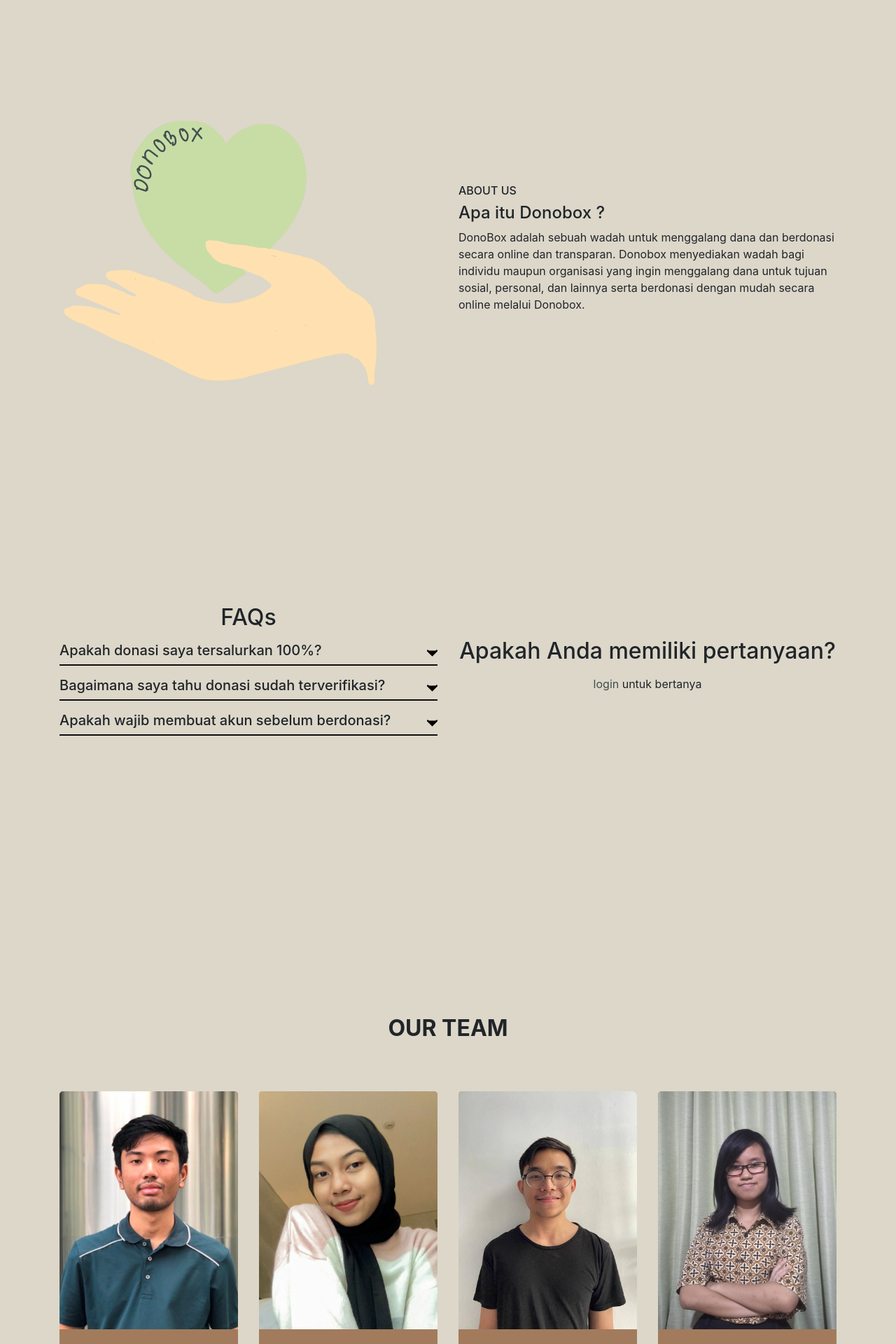
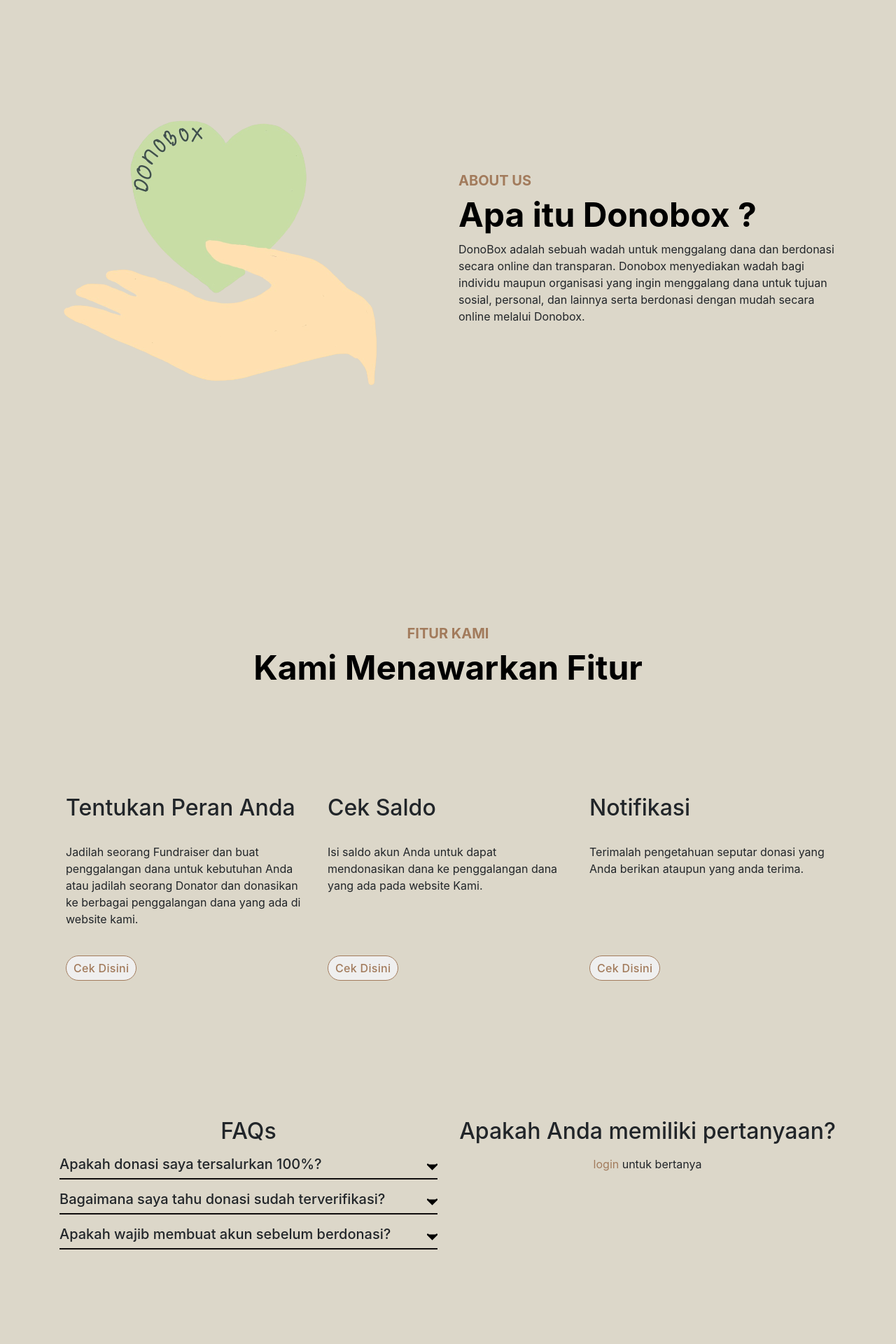
Before and after one commit to tsanny/DonoBox, a Django app: page /homepage/ in a window 1280 px wide. Shown: the part 837-2757 px from the top of the page at 70% size. Run offline with Django 4.2, Linux system fonts and the light colour scheme; data that the repository does not hold is empty; some libraries are stand-ins or nearby versions.

Commit message:
homepage terbaru udah selesai tinggal kalian sambungin

```diff
--- a/homepage/static/css/homepage.css
+++ b/homepage/static/css/homepage.css
@@ -61,6 +61,37 @@
     align-items: center;
 
 }
+
+/*
+---------------------------------------------
+Services Style
+---------------------------------------------
+*/
+
+.fitur {
+  padding-top: 130px;
+}
+/* Header service atau fitur */
+.fitur .section-heading {
+  text-align: center;
+  margin-bottom: 8px;
+}
+.section-heading h6 {
+  font-weight: 700;
+  color: rgb(162, 123, 92);
+  font-size: 20px;
+}
+.section-heading h4 {
+  font-weight: 700;
+  color: #000;
+  font-size: 48px;
+}
+#card-fitur {
+  border-radius: 20px;
+  width: 360px;
+}
+
+
 
 #pertanyaan {
    background-color: rgb(220, 215, 201);
@@ -174,7 +205,7 @@
 }
 
 
-  @media only screen and (max-width: 202px) {
+  @media only screen and (max-width: 600px) {
     .header-area .main-nav .logo h4 {
       font-size: 20px;
     }
@@ -187,7 +218,7 @@
     }
 
     .main-banner .right-image {
-      margin: 30px auto 0px auto;
+      margin: auto;
       text-align: center;
     }
 
--- a/homepage/templates/homepage.html
+++ b/homepage/templates/homepage.html
@@ -125,7 +126,63 @@
         </div>
       </div>
     </div>
-  </div>
+</div>
+
+<div id="fitur" class="fitur section">
+    <div class="container">
+        <div class="row">
+            <div class="col-lg-12">
+                <div class="section-heading  wow fadeInDown" >
+                    <h6>FITUR KAMI</h6>
+                    <h4>Kami Menawarkan Fitur</h4>
+                </div>
+            </div>
+            <div id="featured-3" class="container px-4 py-5">
+                <div class="row g-4 py-5 row-cols-1 row-cols-lg-3">
+                    <div id="card-fitur" class="feature col">
+                            <br>
+                            <br>
+                            <h2>Tentukan Peran Anda</h2>
+                            <br>
+                            <p>Jadilah seorang Fundraiser dan buat penggalangan dana untuk kebutuhan Anda atau jadilah seorang Donator dan donasikan ke berbagai penggalangan dana yang ada di website kami.</p>
+                            <br>
+                            <a href="#">
+                            <button font-family: 'Poppins';  background-color: #ffffff" type="button" class="submit">Cek Disini</button>
+                            </a>
+                    </div>
+                    <div id="card-fitur" class="feature col">
+                        <br>
+                        <br>
+                        <h2>Cek Saldo</h2>
+                        <br>
+                        <p>Isi saldo akun Anda untuk dapat mendonasikan dana ke penggalangan dana yang ada pada website Kami.</p>
+                            <br>
+                            <br>
+                            <br>
+                            <a href="#">
+                            <button font-family: 'Poppins'; background-color: #ffffff;" type="button" class="submit">Cek Disini</button>
+                            </a>
+
+                    </div>
+                    <div id="card-fitur" class="feature col">
+                        <br>
+                        <br>
+                        <h2>Notifikasi</h2>
+                        <br>
+                        <p>Terimalah pengetahuan seputar donasi yang Anda berikan ataupun yang anda terima.</p>
+                        <br>
+                        <br>
+                        <br>
+                        <br>
+                        <a href="#">
+                        <button font-family: 'Poppins'; background-color: #ffffff" type="button" class="submit">Cek Disini</button>
+                        </a>
+                    </div>
+                </div>
+            </div>
+        </div>
+    </div>
+</div>
 
 
 <div id="pertanyaan" class="pertanyaan section">
@@ -174,14 +231,12 @@
 
                     <div class="answer">
                         <p>
-
+                            Ya, Anda diwajibkan untuk membuat akun sebelum Anda mulai berdonasi
                         </p>
                     </div>
                 </div>
             </div>
             <div class="col-sm">
-                <br>
-                <br>
                 <h2><center>
                     Apakah Anda memiliki pertanyaan?
                 </center></h2>
@@ -193,8 +248,8 @@
                             {{form}}
                         </table>
                         <br>
-                        <button type="submit" id="kirim">Kirim</button>
-                        <a href="{% url 'homepage:list_pertanyaan' %}"><button type="button" id="lihat-pertanyaan">Lihat pertanyaan</button></a>
+                        <button type="submit" class="submit" id="kirim">Kirim</button>
+                        <a href="{% url 'homepage:list_pertanyaan' %}"><button type="button"  class="submit" id="lihat-pertanyaan">Lihat pertanyaan</button></a>
                         <br>
                         <br>
                     </center></form>
@@ -221,7 +276,7 @@
                     {% else %}
 
                     <!-- ini sambungin ke login -->
-                    <p style="font-size: 1.2rem; color: black;"><center><a href="#" style="color: rgb(63, 78, 79);">login</a> untuk bertanya
+                    <p style="font-size: 1.2rem; color: black;"><center><a href="#" style="color: rgb(162, 123, 92);">login</a> untuk bertanya
                         </center></p>
                     {% endif %}
                 </div>
--- a/homepage/urls.py
+++ b/homepage/urls.py
@@ -12,5 +12,4 @@
     path('home/', home, name='home'),
     path('faq_ajax/', faq_ajax, name='faq_ajax'),
     path('list_pertanyaan/', list_pertanyaan, name='list_pertanyaan'),
-
 ]
--- a/templates/base.html
+++ b/templates/base.html
@@ -2,7 +2,8 @@
 <!DOCTYPE html>
 <html lang="en">
 
-<head style="background-color: rgb(63, 78, 79);">
+
+<head>
   <meta charset="UTF-8">
   <meta name="viewport" content="width=device-width, initial-scale=1.0">
   <link rel="stylesheet" href="{% static 'css/style.css' %}">
@@ -121,7 +122,6 @@
               <a  href="#">Profile</a>
           </li>
           {% if user.is_authenticated %}
-
           <!-- sambungin ke login logout -->
               <li class="nav-item">
                   <a href="#"><button class="submit" type="submit">Logout</button></a>
@@ -158,16 +158,16 @@
           <div class="footer-col">
               <h4>CONTACT US</h4>
               <ul>
-                  <li style="list-style: none;"><a style="color: #bbbbbb;"><i id class="fa fa-envelope"></i> lalala@gmail.com</a></li>
+                  <li style="list-style: none;"><a style="color: #bbbbbb;"><i id class="fa fa-envelope"></i> Donobox@gmail.com</a></li>
                   <li style="list-style: none;"><a style="color: #bbbbbb;" ><i class="fa fa-phone"></i> 021-9272-8161</a></li>
               </ul>
           </div>
           <div class="footer-col">
               <h4>OUR SOCIAL MEDIA</h4>
               <ul>
-                  <li style="list-style: none;"><a style="color: #bbbbbb;"><i class="fab fa-facebook"></i> Lorem ipsum</a></li>
-                  <li style="list-style: none;"><a style="color: #bbbbbb;" ><i class="fab fa-instagram"></i> Lorem ipsum</a></li>
-                  <li style="list-style: none;"><a style="color: #bbbbbb;" ><i class="fab fa-twitter"></i> Lorem ipsum</a></li>
+                  <li style="list-style: none;"><a style="color: #bbbbbb;"><i class="fab fa-facebook"></i> Donobox</a></li>
+                  <li style="list-style: none;"><a style="color: #bbbbbb;" ><i class="fab fa-instagram"></i> @donobox_id</a></li>
+                  <li style="list-style: none;"><a style="color: #bbbbbb;" ><i class="fab fa-twitter"></i> @donobox_id</a></li>
               </ul>
           </div>
       </div>
```
Also changed, not shown: other parts of homepage/templates/homepage.html (+13 -12 lines), homepage/templates/form_pertanyaan.html (+24 -3 lines), homepage/views.py (line endings or trailing spaces). Lines whose indentation alone changed are shown as unchanged.
